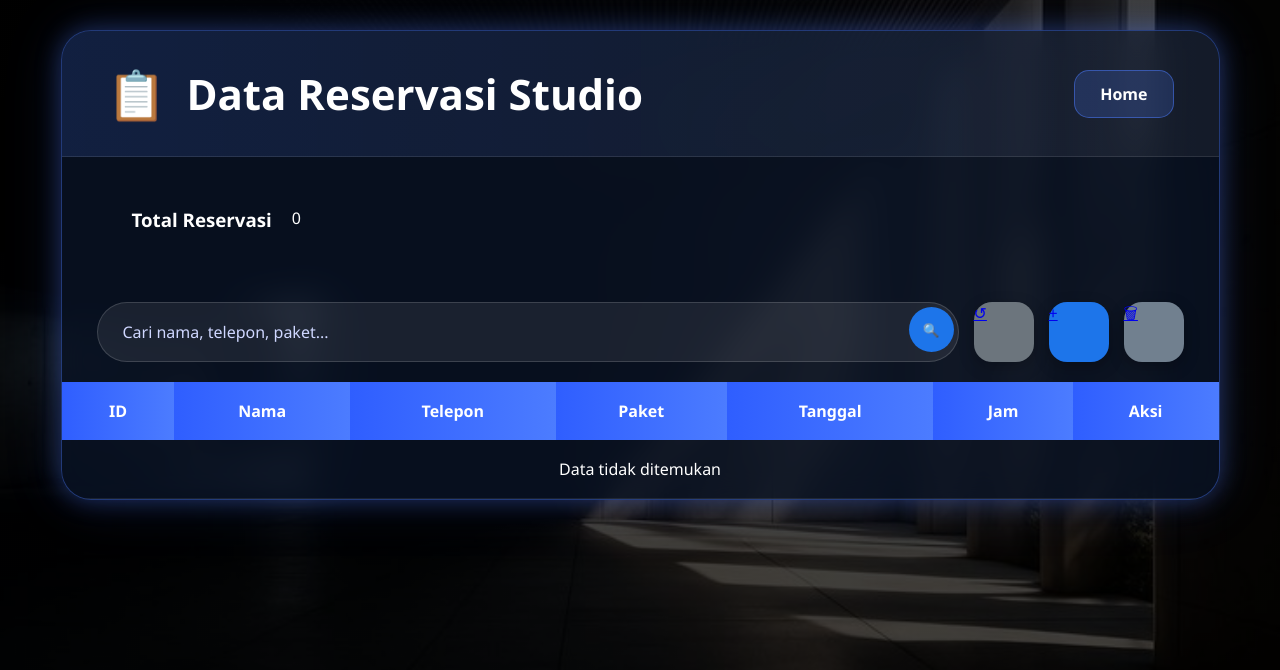
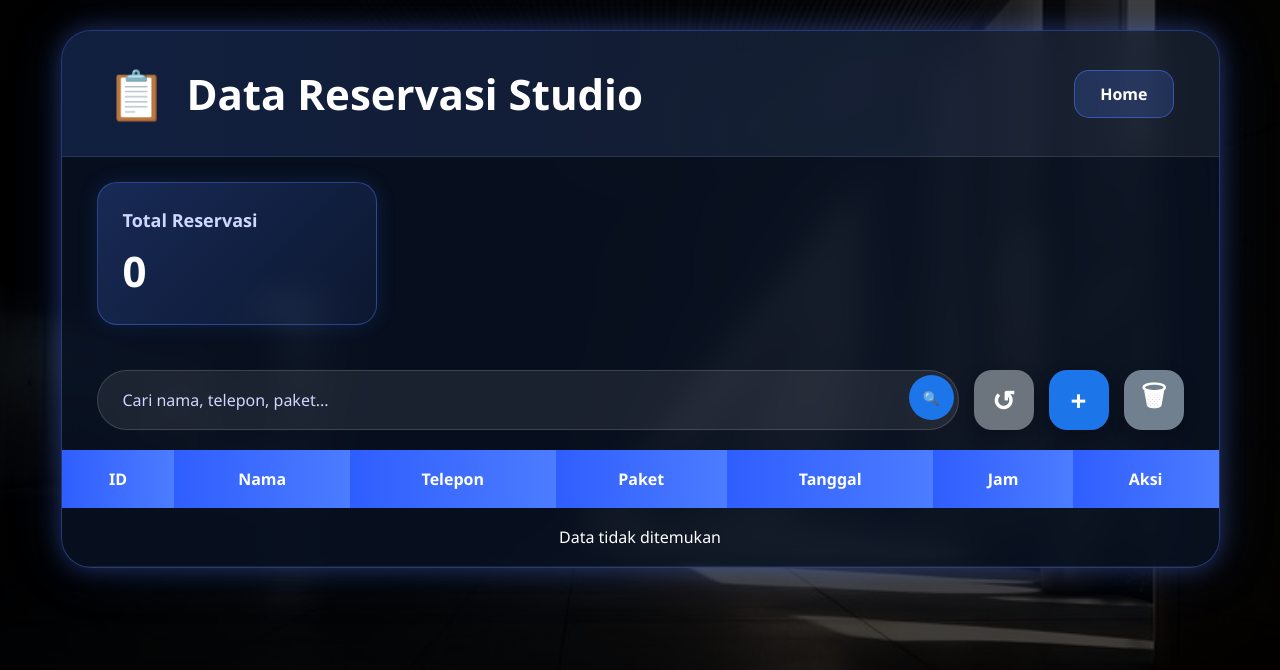
Before and after one commit to 230601110036-del/flask_database, a Flask app: page /reservasi in a window 1280 px wide. Shown: the top 670 px of the page. Run offline with Flask 3, Linux system fonts and the light colour scheme; data that the repository does not hold is empty.

Commit message:
Update tampilan dan fitur aplikasi

```diff
--- a/static/css/style.css
+++ b/static/css/style.css
@@ -1087,29 +1087,25 @@ table tr:hover{
 
 
 .icon-btn{
-
-
-
     width:60px;
-
     height:60px;
 
+    display:flex;
+    justify-content:center;
+    align-items:center;
 
+    text-decoration:none;
+    font-size:28px;
+    font-weight:bold;
+    color:white;
 
     border-radius:18px;
 
-
+    box-shadow:
+        0 5px 15px rgba(0,0,0,.25);
 
     transition:.3s;
-
-
-
-    box-shadow:
-
-    0 5px 15px rgba(0,0,0,.25);
-
 }
-
 
 
 .icon-btn:hover{
@@ -1334,64 +1330,35 @@ table tr:hover{
 
 }
 
-
-
 .stat-box{
-
-
-
-    flex:1;
-
-
+    width:280px;
 
     padding:25px;
 
-
-
     border-radius:20px;
 
+    background:
+        linear-gradient(
+            135deg,
+            rgba(76,124,255,.25),
+            rgba(76,124,255,.08)
+        );
 
-
-    background:
-
-    rgba(76,124,255,.15);
-
-
-
-    border:
-
-    1px solid rgba(76,124,255,.35);
-
-
+    border:1px solid rgba(76,124,255,.4);
 
     color:white;
 
+    box-shadow:
+        0 0 20px rgba(76,124,255,.15);
 }
 
-
-
 .stat-box h3{
-
-
-
-    font-size:16px;
-
-
-
+    font-size:18px;
     margin-bottom:10px;
-
+    color:#cfd7ff;
 }
 
-
-
 .stat-box span{
-
-
-
-    font-size:32px;
-
-
-
+    font-size:42px;
     font-weight:700;
-
 }
--- a/templates/index.html
+++ b/templates/index.html
@@ -121,12 +121,9 @@ get_flashed_messages(with_categories=true) %}
 </div>
 
 
-
 <div class="stats-row">
 
-
-
-    <div class="stats-row single-stat">
+    <div class="stat-box">
 
         <h3>Total Reservasi</h3>
 
@@ -134,10 +131,7 @@ get_flashed_messages(with_categories=true) %}
 
     </div>
 
-
-
 </div>
-
 
 
 <div class="search-area">
```
